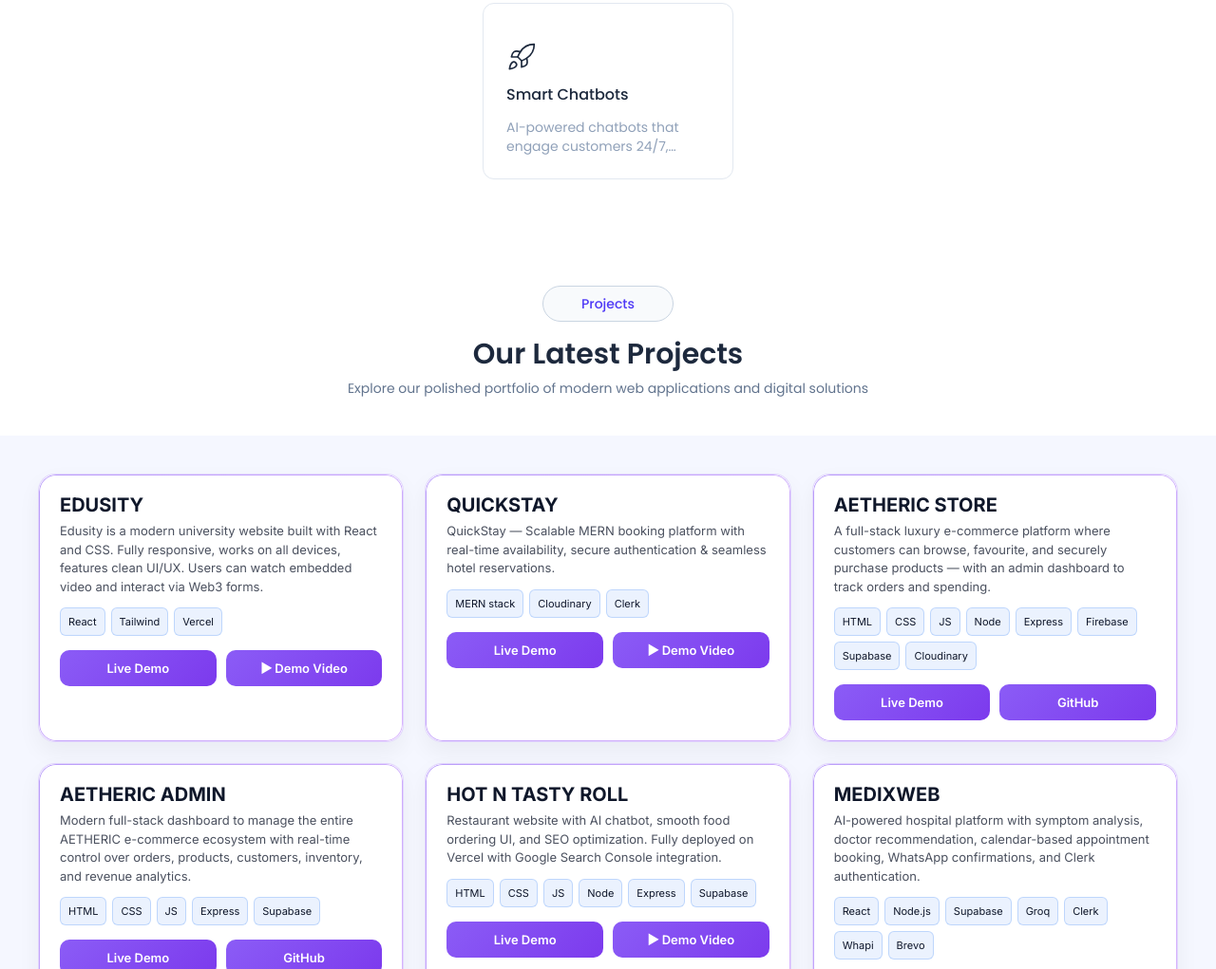
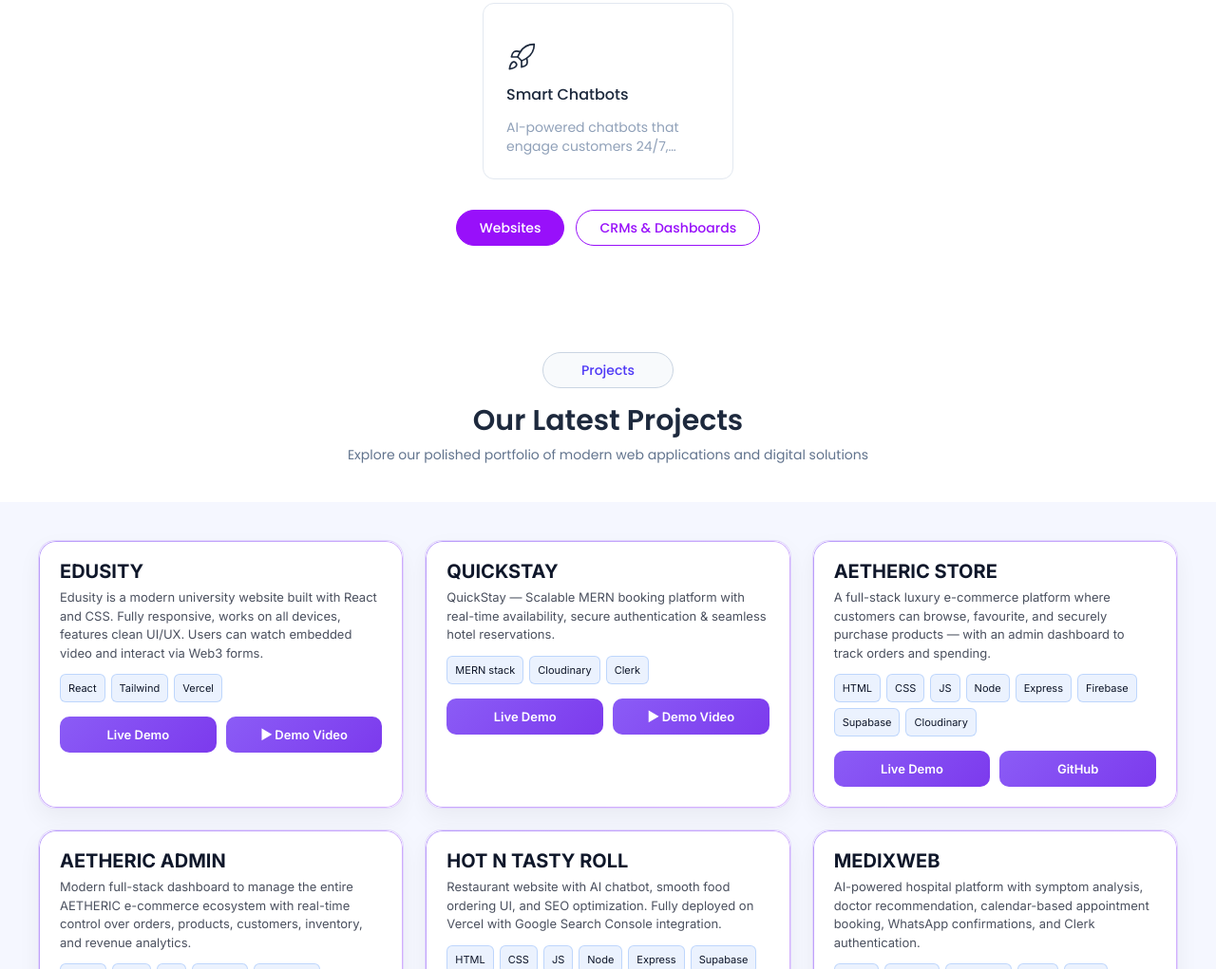
Before and after one commit to muhammadirtizakhan/Nexora, a plain HTML site: page index.html in a window 1280 px wide. Shown: the part 1279-2300 px from the top of the page at 95% size. Drawn offline with Linux system fonts and the light colour scheme; no server answers.

Commit message:
Add project tab buttons to index.html
Added project tab buttons for websites and CRMs.

```diff
--- a/index.html
+++ b/index.html
@@ -192,7 +192,17 @@
         <p class="mt-2 text-slate-500 dark:text-slate-300 max-w-xl mx-auto">We design scalable solutions tailored to your business needs, making digital transformation seamless and effortless</p>
     </div>
     <div id="features" class="flex flex-wrap items-center justify-center gap-6 md:gap-4 mt-10 px-6 md:px-16 lg:px-24 xl:px-32"></div>
-
+<!-- Projects Tab Buttons -->
+<div class="flex items-center justify-center gap-3 mt-8" id="project-tabs">
+    <button onclick="switchProjectTab('websites')" id="tab-websites"
+        class="px-6 py-2 rounded-full text-sm font-medium border border-purple-600 bg-purple-600 text-white transition">
+        Websites
+    </button>
+    <button onclick="switchProjectTab('crms')" id="tab-crms"
+        class="px-6 py-2 rounded-full text-sm font-medium border border-purple-600 text-purple-600 dark:text-purple-400 transition">
+        CRMs & Dashboards
+    </button>
+</div>
     <!-- Projects Section -->
     <div id="projects" class="text-center mt-28">
         <p class="text-center font-medium text-indigo-600 dark:text-indigo-400 px-10 py-2 rounded-full bg-slate-50 dark:bg-slate-900 border border-slate-300 dark:border-slate-700 w-max mx-auto">Projects</p>
```
